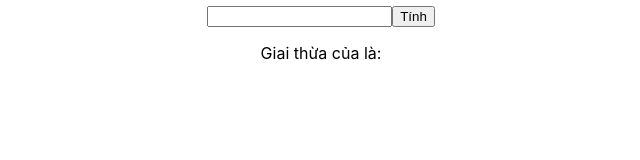
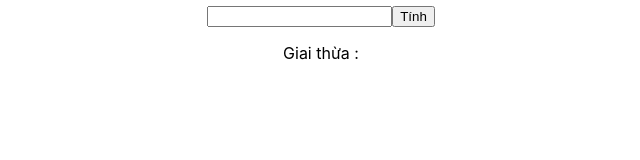
Before and after one commit to Tungduong2001/play-ts, a React (Create React App) app: page / in a window 1280 px wide. Shown: the top 160 px of the page, without its empty margins (319-959 px from the left). Built offline with nearby package versions, Linux system fonts and the light colour scheme.

Commit message:
fix warning

```diff
--- a/src/App.tsx
+++ b/src/App.tsx
@@ -3,10 +3,11 @@ import logo from "./logo.svg";
 import "./App.css";
 
 function App() {
-  const [number, setNumber] = useState<any>();
+  const [number, setNumber] = useState<any>("");
   const [factorial, setFactorial] = useState<any>();
   const [expression, setExpression] = useState<any>("");
   const handleClick = () => {
+    setNumber((prev: any) => {
       let check = 1;
       let expression = "";
       for (let i = 1; i <= number; i++) {
@@ -19,19 +20,22 @@ function App() {
       }
       setExpression(expression);
       setFactorial(check);
+      return number;
+    });
+    setNumber("");
   };
 
   return (
     <div className="container">
       <input
-        type="text"
+        type="number"
         value={number}
         onChange={(e) => setNumber(e.target.value)}
       />
       <button onClick={handleClick}>Tính</button>
 
       <p>
-        Giai thừa của {`${number || ""}`} là: {expression}{factorial}
+        Giai thừa : {expression} {factorial}
       </p>
     </div>
   );
```
Lines whose indentation alone changed are shown as unchanged.
